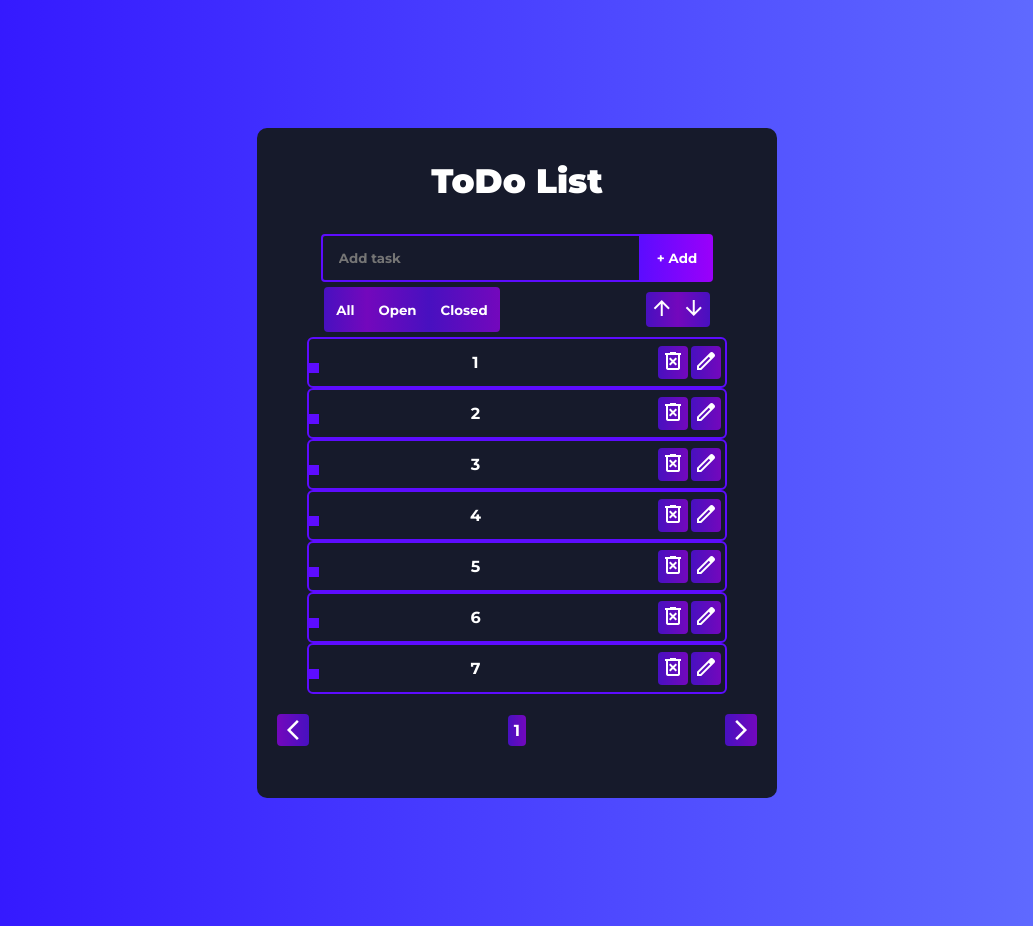
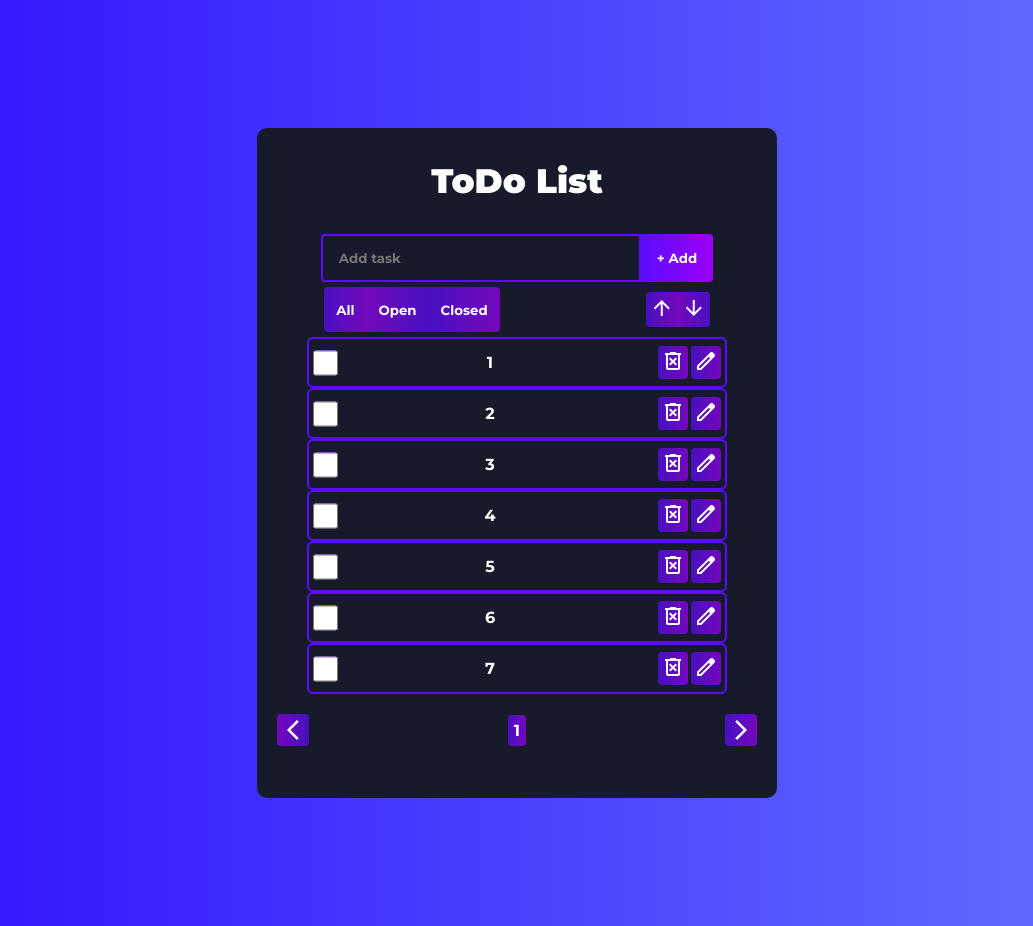
Before and after one commit to Kibbaa/ToDoListProject-main, a React (Create React App) app: page / in a window 1280 px wide. Shown: the whole page, without its empty margins (123-1156 px from the left). Built offline with nearby package versions, Linux system fonts and the light colour scheme.

Commit message:
fix bag pagination

```diff
--- a/src/App.css
+++ b/src/App.css
@@ -406,16 +406,18 @@ align-items: center;
   justify-content: center;
 }
 
-.span-chechbox{
-  position: absolute;
-  width: 10px;
-  height: 10px;
+
+.checkbox-status-item{
+ height: 30px;
+ width: 30px;
+}
+.checkbox-div{
+  display: flex;
+  align-items: center;
+ justify-content: center;
   background-color: #5d0cff;
-
+  width: 25px;
+  height: 25px;
+  border-radius: 4px;
+  margin-left: 4px;
 }
-.checkbox-status-item{
-  position: absolute;
-  -webkit-appearance: none;
-  appearance: none;
-
-}
--- a/src/App.js
+++ b/src/App.js
@@ -5,6 +5,7 @@ import TodoList from './components/TodoList/TodoList';
 import Pagination from './components/pagination/Pagination';
 import ButtonsSort from './components/sort buttons/ButtonsSort';
 import './App.css';
+import { v4 as uuidv4 } from 'uuid';
 
 function App() {
   //STATES
@@ -51,16 +52,8 @@ function changeStatus(id){
         return item
 
     });
-  console.log(newTodo);
     setTodo(newTodo)
   };
-// function changeStatus (id) {
-//   setTodo(todos.filter(item =>{
-//     if(item.id == id){
-//       item.status = !item.status
-//     }
-//   }))
-// }
 // Handler for filter todos
   const filterHandler = (arr) => {
     if(status === 'done'){
@@ -87,7 +80,7 @@ function changeStatus(id){
   const LastIndexTodo = currentPage * todosPerPage
   const FirtIndexTodo = LastIndexTodo - todosPerPage
   const paginationArray = array.slice(FirtIndexTodo, LastIndexTodo)
-
+ console.log(paginationArray);
   const previousPage = () => setCurrentPage(prev=>prev-1);
   const nextPage = () => setCurrentPage(prev=>prev+1);
   const paginateHandler = (number) => setCurrentPage(number)
@@ -99,7 +92,7 @@ function changeStatus(id){
   const saveTodo = (e) => {
     setTodo([
         ...todos, {
-              id: todos.length + 1,
+              id: uuidv4(),
               title: value,
               status: false,
               date: Date.now(),
@@ -140,8 +133,8 @@ useEffect(() =>{
 },[sortTypeSelected]);
   return (
     <div className="App-all">
-        <Header
-        />
+
+        <Header />
 
         <AddTodo
         value={value}
@@ -164,7 +157,7 @@ useEffect(() =>{
         valueEdit={valueEdit}
         changeStatus={changeStatus}
        />
-
+      {(numberOfPages.length > 0) ?(
         <Pagination
         numberOfPages={numberOfPages}
         paginateHandler={paginateHandler}
@@ -172,7 +165,9 @@ useEffect(() =>{
         nextPage={nextPage}
         currentPage={currentPage}
          />
+      ): ''}
     </div>
+
   );
   }
 
--- a/src/components/TodoList/TodoList.js
+++ b/src/components/TodoList/TodoList.js
@@ -2,20 +2,25 @@ import React from "react";
 
 function TodoList ({edit , editTodo, deleteTodo,
      saveTodoEdit, setValueEdit, valueEdit,
-      changeStatus,paginationArray
+      changeStatus,paginationArray,
      }){
+
+
+        // const index = array.findIndex(item => item.id === id);
+        //array[index].status === !array[index].statusedit
     return(
         <div className="task-pannels">
         {
             paginationArray.map(item => (
+
                 <div className="single-task" key = {item.id}>
-                    {<div>
-                       <input id="input-checkbox" checked={item.status ? true:false}
-                       className="checkbox-status-item" onChange={() => changeStatus(item.id)} type="checkbox"/>
-                       <span className="span-chechbox">
-                       </span>
-                     </div>
+                    {
+                     <div className="checkbox-div">
+                       <input onChange={()=> changeStatus(item.id)} id="input-checkbox" checked={item.status}
+                       className="checkbox-status-item" type="checkbox"/>
+                       </div>
                     }
+
                     {
                     edit == item.id ?
                         <div>
@@ -46,6 +51,7 @@ function TodoList ({edit , editTodo, deleteTodo,
                     }
 
                 </div>
+
             ))
         }
         </div>
--- a/src/components/pagination/Pagination.js
+++ b/src/components/pagination/Pagination.js
@@ -5,7 +5,9 @@ function Pagination({nextPage, previousPage, paginateHandler,numberOfPages, curr
 
 
   return(
+
       <div className="pagination-window">
+
             <button className='btn-prev-item' disabled={currentPage == 1} onClick={previousPage}><span className="material-symbols-outlined">arrow_forward_ios</span></button>
                <ul className="paginate-all-items">
                { numberOfPages.map(number =>(
@@ -19,6 +21,7 @@ function Pagination({nextPage, previousPage, paginateHandler,numberOfPages, curr
                </ul>
             <button className="btn-next-item" disabled={currentPage == numberOfPages.length} onClick={nextPage}><span className="material-symbols-outlined">arrow_forward_ios</span></button>
       </div>
+
     )
 }
 
```
Lines whose indentation alone changed are shown as unchanged.
